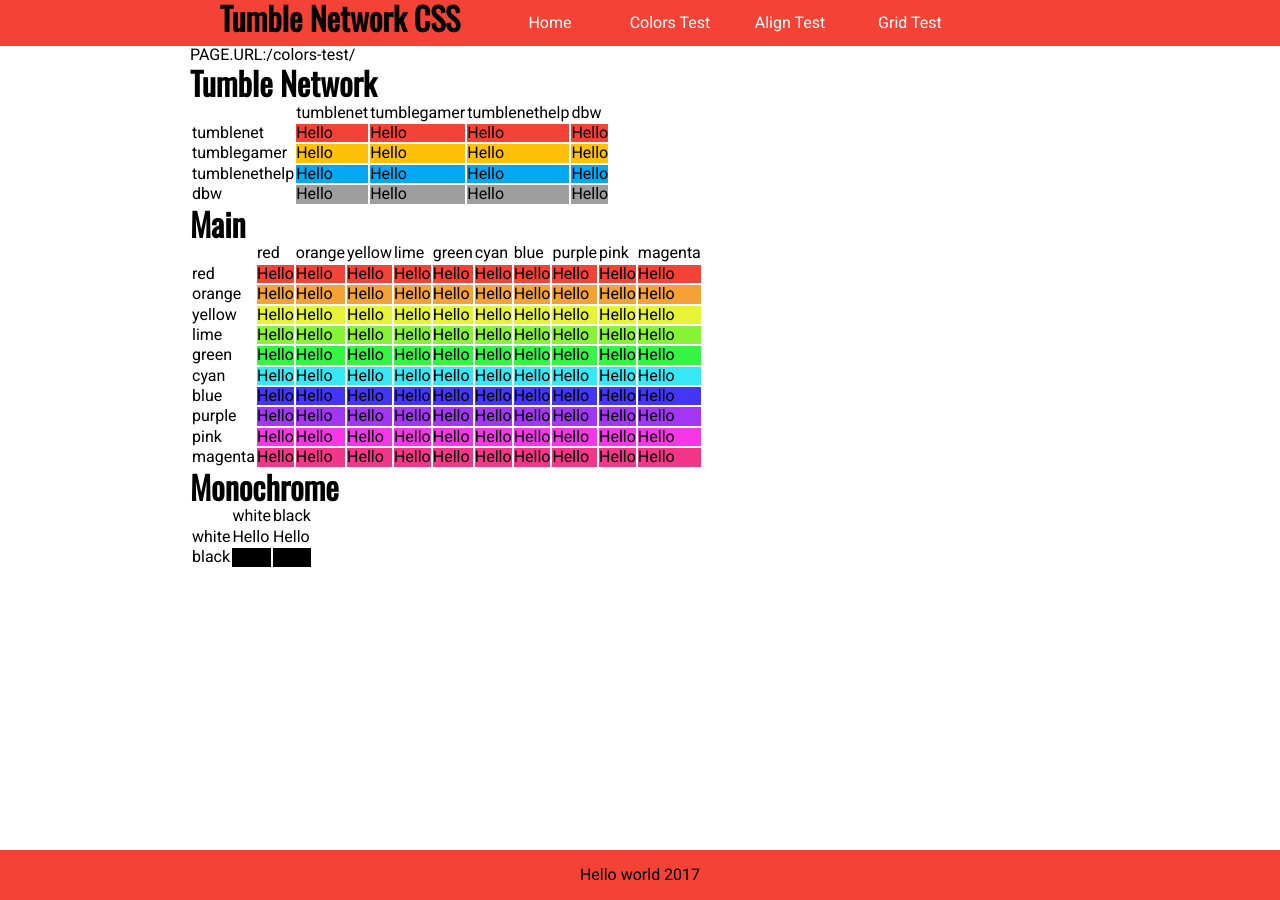
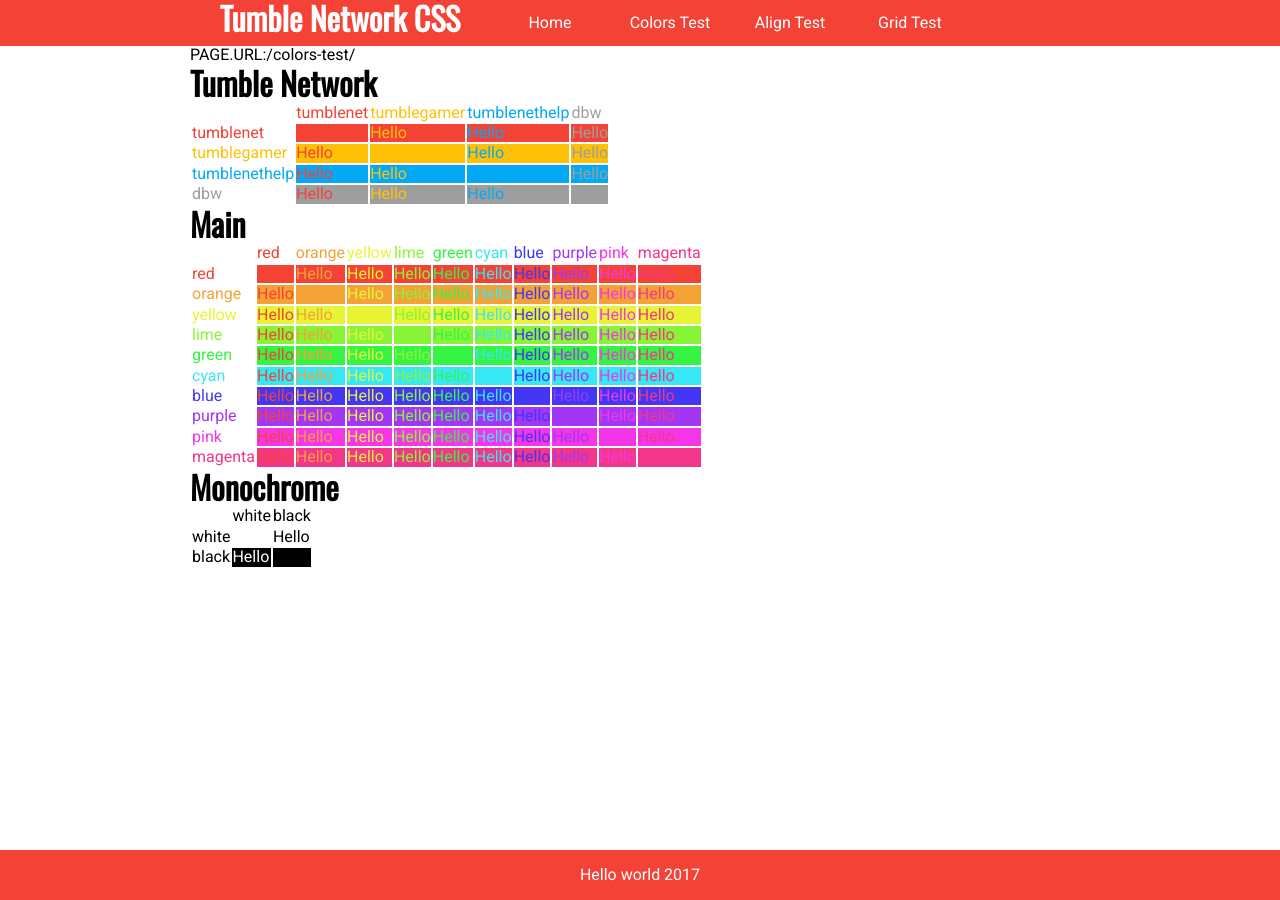
Before and after one commit to tumblenet/tumblenet-css, a Jekyll site: the page built from colors-test.html, in a window 1280 px wide. Built offline with Jekyll 4.4.1, drawn with Linux system fonts in a browser that asks for light colours.

Commit message:
Update tumblenet.min.html

```diff
--- a/css/tumblenet.min.html
+++ b/css/tumblenet.min.html
@@ -147,7 +147,7 @@ img {
  {% endfor %}
 
 /*-TEXT COLORING*/
-{% for color in colorG.colors %}#
+{% for color in colorG.colors %}
 /*{{ color.name }}*/
  .tn-text-color-{{ color.name }} {
  color: {{ color.value }};
```
